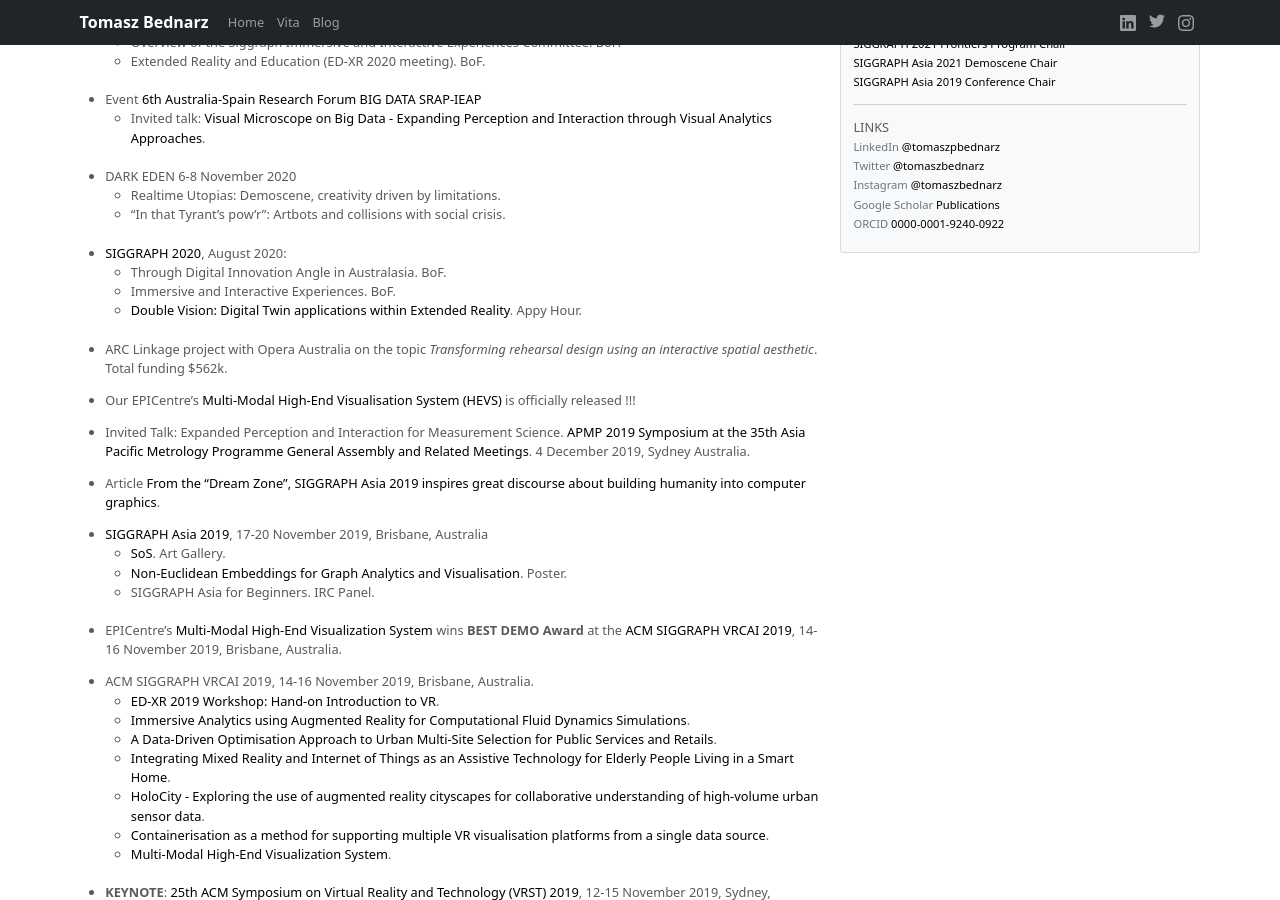
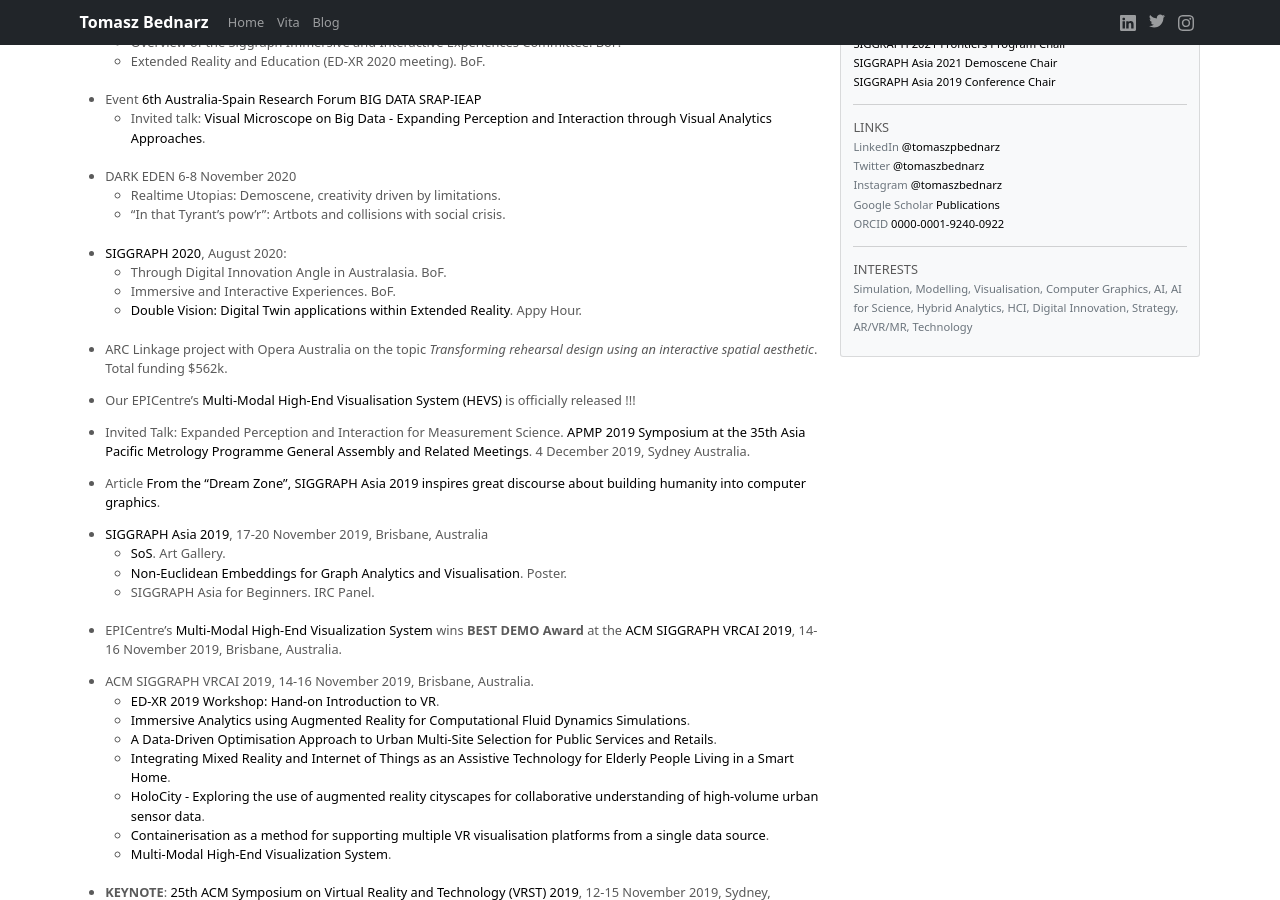
Before and after one commit to tomaszbednarz/tomaszbednarz.github.io, a Jekyll site: the page built from index.md, in a window 1280 px wide and 900 px high, scrolled down 895 px. Built offline with Jekyll 4.4.1, drawn with Linux system fonts in a browser that asks for light colours.

Commit message:
interest

```diff
--- a/_layouts/home.html
+++ b/_layouts/home.html
@@ -99,6 +99,15 @@
                   </small>
                 </p>
 
+                <hr />
+
+                <p>INTERESTS<br />
+                  <small class="text-muted">
+                    Simulation, Modelling, Visualisation, Computer Graphics, AI, AI for Science, Hybrid Analytics, HCI, Digital Innovation, Strategy, AR/VR/MR,
+                    Technology
+                  </small>
+                </p>
+
               </div>
             </li>
         </ul>
```
